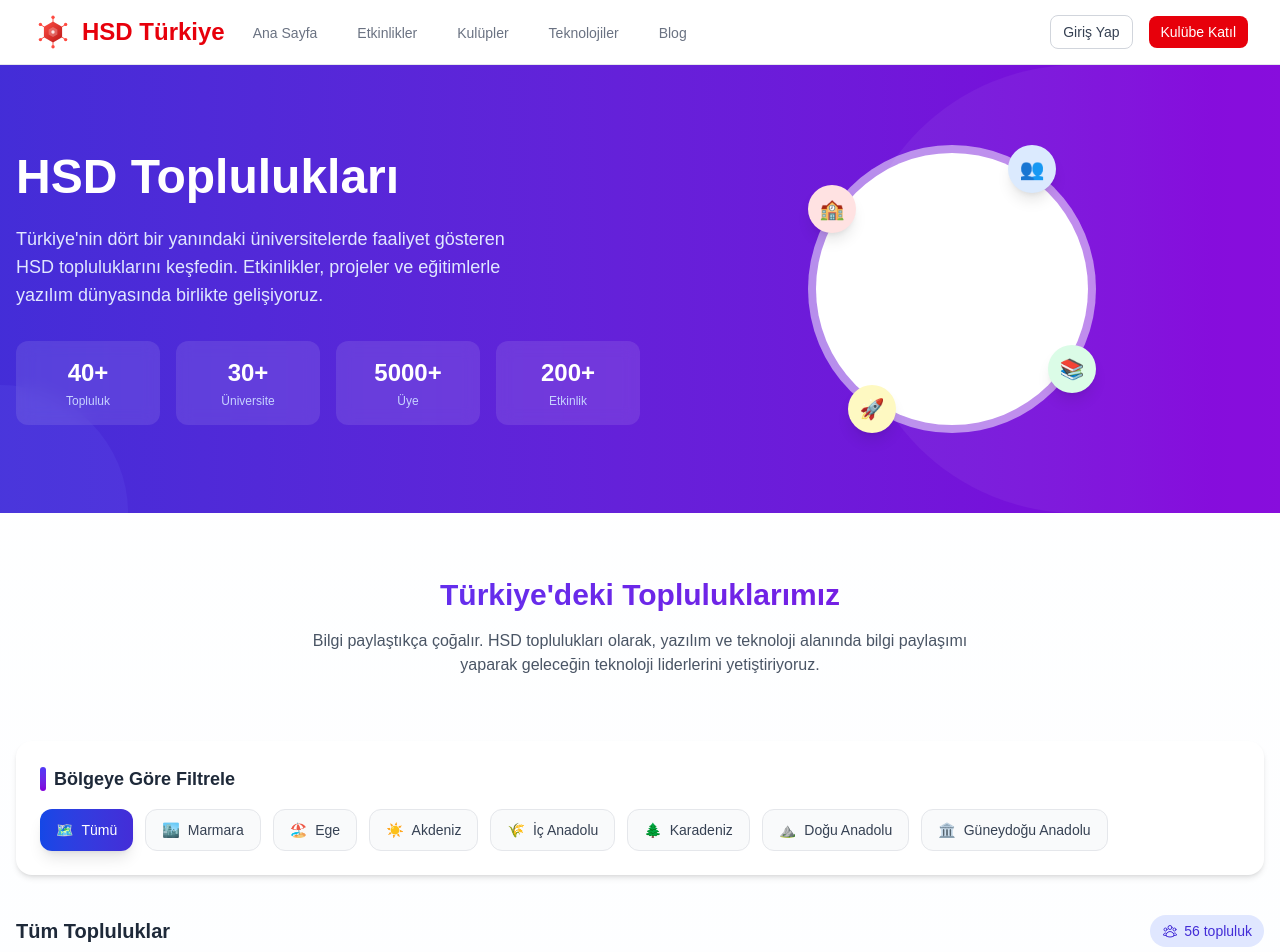
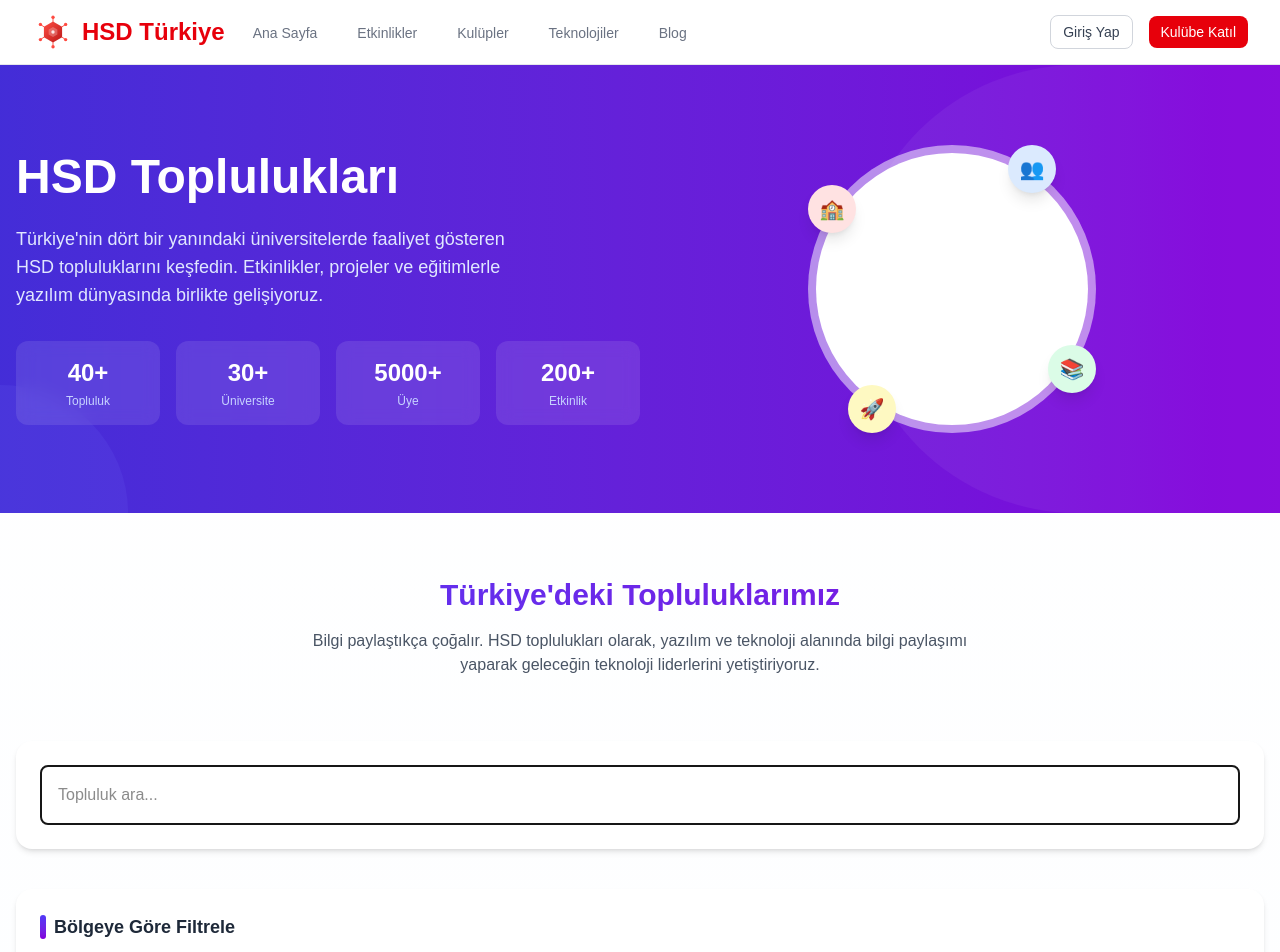
Before and after one commit to dev-yuci/HSDCommunities, a Next.js app: page /clubs in a window 1280 px wide. Shown: the top 952 px of the page. Built offline with nearby package versions, Linux system fonts and the light colour scheme.

Commit message:
arama önerileri kısmı güncellendi

```diff
--- a/src/components/clubs/ClubList.tsx
+++ b/src/components/clubs/ClubList.tsx
@@ -33,11 +33,26 @@ const areaIcons: Record<string, string> = {
 export default function ClubList() {
   const [selectedArea, setSelectedArea] = useState<string>('Tümü');
   const [hoveredArea, setHoveredArea] = useState<string | null>(null);
+  const [searchQuery, setSearchQuery] = useState('');
 
-  const filteredClubs = selectedArea === 'Tümü' ? clubs : clubs.filter(club => club.area === selectedArea);
+  const filteredClubs = clubs.filter(club =>
+    (selectedArea === 'Tümü' || club.area === selectedArea) &&
+    (searchQuery === '' || club.name.toLowerCase().includes(searchQuery.toLowerCase()))
+  );
 
   return (
     <div>
+      {/* Arama Kutusu */}
+      <div className="bg-white p-6 rounded-2xl shadow-md mb-10">
+        <input
+          type="text"
+          placeholder="Topluluk ara..."
+          value={searchQuery}
+          onChange={(e) => setSearchQuery(e.target.value)}
+          className="w-full p-4 border-2 rounded-lg focus:outline-none focus:ring-2 focus:ring-blue-600"
+        />
+      </div>
+
       {/* Bölge Filtreleri */}
       <div className="bg-white p-6 rounded-2xl shadow-md mb-10">
         <h3 className="text-lg font-semibold text-gray-800 mb-4 flex items-center">
@@ -73,14 +88,8 @@ export default function ClubList() {
       {/* Topluluk Sayısı */}
       <div className="flex justify-between items-center mb-8">
         <h3 className="text-xl font-semibold text-gray-800">
-          {selectedArea === 'Tümü' ? 'Tüm Topluluklar' : `${selectedArea} Bölgesi`}
+          {filteredClubs.length} topluluk bulundu
         </h3>
-        <div className="bg-indigo-100 text-indigo-700 py-1.5 px-3 rounded-full text-sm font-medium flex items-center gap-1.5">
-          <svg xmlns="http://www.w3.org/2000/svg" fill="none" viewBox="0 0 24 24" strokeWidth="1.5" stroke="currentColor" className="w-4 h-4">
-            <path strokeLinecap="round" strokeLinejoin="round" d="M18 18.72a9.094 9.094 0 0 0 3.741-.479 3 3 0 0 0-4.682-2.72m.94 3.198.001.031c0 .225-.012.447-.037.666A11.944 11.944 0 0 1 12 21c-2.17 0-4.207-.576-5.963-1.584A6.062 6.062 0 0 1 6 18.719m12 0a5.971 5.971 0 0 0-.941-3.197m0 0A5.995 5.995 0 0 0 12 12.75a5.995 5.995 0 0 0-5.058 2.772m0 0a3 3 0 0 0-4.681 2.72 8.986 8.986 0 0 0 3.74.477m.94-3.197a5.971 5.971 0 0 0-.94 3.197M15 6.75a3 3 0 1 1-6 0 3 3 0 0 1 6 0Zm6 3a2.25 2.25 0 1 1-4.5 0 2.25 2.25 0 0 1 4.5 0Zm-13.5 0a2.25 2.25 0 1 1-4.5 0 2.25 2.25 0 0 1 4.5 0Z" />
-          </svg>
-          {filteredClubs.length} topluluk
-        </div>
       </div>
 
       {/* Topluluk Kartları */}
--- a/src/components/technologies/TechnologiesList.tsx
+++ b/src/components/technologies/TechnologiesList.tsx
@@ -92,27 +92,6 @@ const TechnologiesList: React.FC<TechnologiesListProps> = ({ initialCategory = n
               </button>
             )}
           </div>
-
-          {/* Önerilen Aramalar */}
-          {isSearchFocused && !searchQuery && (
-            <div className="bg-white rounded-2xl p-4 shadow-sm border border-gray-100 animate-fadeIn">
-              <p className="text-xs uppercase tracking-wider text-gray-500 font-medium mb-3">Önerilen Aramalar</p>
-              <div className="flex flex-wrap gap-2">
-                {recentSearches.map((term, index) => (
-                  <button
-                    key={index}
-                    onClick={() => setSearchQuery(term)}
-                    className="py-1.5 px-3 bg-gray-100 hover:bg-blue-100 hover:text-blue-700 rounded-lg text-sm text-gray-700 transition-all flex items-center gap-1.5"
-                  >
-                    <svg xmlns="http://www.w3.org/2000/svg" className="h-3.5 w-3.5" fill="none" viewBox="0 0 24 24" stroke="currentColor">
-                      <path strokeLinecap="round" strokeLinejoin="round" strokeWidth={2} d="M12 8v4l3 3m6-3a9 9 0 11-18 0 9 9 0 0118 0z" />
-                    </svg>
-                    {term}
-                  </button>
-                ))}
-              </div>
-            </div>
-          )}
 
           {/* Kategori Filtreleri */}
           <div className="mt-2">
```
